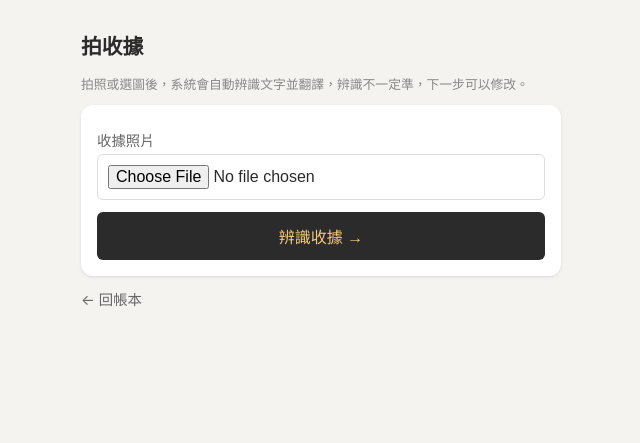
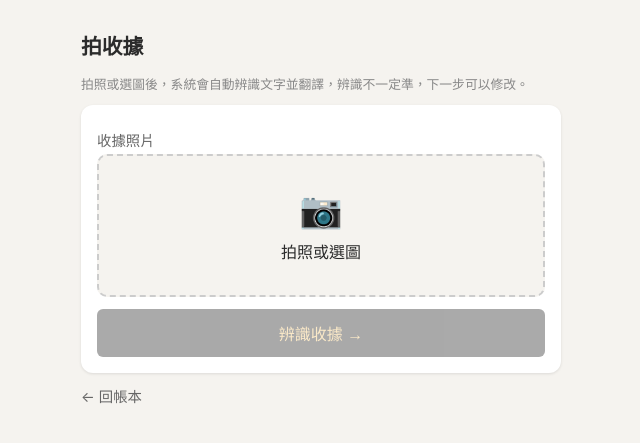
Before and after one commit to thomaschen-spec/trip-ledger, a Flask app: template templates/add_receipt.html in a window 1280 px wide. Shown: the top 443 px of the page, without its empty margins (319-959 px from the left). Run offline with Flask 3, Linux system fonts and the light colour scheme; the template is opened without the code that fills it, so the values that code supplies are empty; some libraries are stand-ins or nearby versions.

Commit message:
修正拍收據按鈕：原本是預設醜陋的『選擇檔案』灰色按鈕，改成明顯的📷拍照卡片，選好照片才能送出

```diff
--- a/templates/add_receipt.html
+++ b/templates/add_receipt.html
@@ -10,22 +10,47 @@
   h1 { font-size: 1.3rem; }
   form { background: #fff; border-radius: 12px; padding: 16px; box-shadow: 0 1px 3px rgba(0,0,0,0.1); }
   label { display: block; font-size: 0.9rem; margin-top: 8px; color: #666; }
-  input { width: 100%; padding: 10px; margin-top: 4px; border: 1px solid #ddd; border-radius: 6px; font-size: 1rem; box-sizing: border-box; }
   button { margin-top: 12px; width: 100%; padding: 12px; background: #2b2b2b; color: #f5c977; border: none; border-radius: 6px; font-size: 1rem; cursor: pointer; }
   a.back { display: inline-block; margin-top: 12px; color: #666; text-decoration: none; font-size: 0.9rem; }
   .hint { color: #888; font-size: 0.8rem; margin-bottom: 12px; }
+  input[type="file"] { display: none; }
+  .photo-btn { display: flex; flex-direction: column; align-items: center; justify-content: center; gap: 8px;
+    width: 100%; padding: 32px 16px; margin-top: 4px; background: #f5f3ef; border: 2px dashed #ccc;
+    border-radius: 10px; font-size: 1rem; color: #2b2b2b; box-sizing: border-box; cursor: pointer; }
+  .photo-btn .icon { font-size: 2.2rem; }
+  .photo-btn.picked { border-style: solid; border-color: #27ae60; color: #27ae60; }
+  .submit-btn { margin-top: 12px; width: 100%; padding: 12px; background: #2b2b2b; color: #f5c977; border: none; border-radius: 6px; font-size: 1rem; cursor: pointer; }
+  .submit-btn:disabled { opacity: 0.4; cursor: not-allowed; }
 </style>
 </head>
 <body>
 <div class="wrap">
   <h1>拍收據</h1>
   <p class="hint">拍照或選圖後，系統會自動辨識文字並翻譯，辨識不一定準，下一步可以修改。</p>
-  <form method="post" enctype="multipart/form-data">
-    <label>收據照片</label>
-    <input type="file" name="photo" accept="image/*" capture="environment" required>
-    <button type="submit">辨識收據 →</button>
+  <form method="post" enctype="multipart/form-data" id="receiptForm">
+    <label for="photoInput">收據照片</label>
+    <label class="photo-btn" id="photoBtn" for="photoInput">
+      <span class="icon">📷</span>
+      <span id="photoBtnText">拍照或選圖</span>
+    </label>
+    <input type="file" id="photoInput" name="photo" accept="image/*" capture="environment" required>
+    <button class="submit-btn" type="submit" id="submitBtn" disabled>辨識收據 →</button>
   </form>
   <a class="back" href="{{ url_for('dashboard', trip_id=trip_id) }}">← 回帳本</a>
+
+  <script>
+    var input = document.getElementById('photoInput');
+    var btn = document.getElementById('photoBtn');
+    var btnText = document.getElementById('photoBtnText');
+    var submitBtn = document.getElementById('submitBtn');
+    input.addEventListener('change', function () {
+      if (input.files && input.files.length > 0) {
+        btn.classList.add('picked');
+        btnText.textContent = '已選擇：' + input.files[0].name;
+        submitBtn.disabled = false;
+      }
+    });
+  </script>
 </div>
 </body>
 </html>
```
